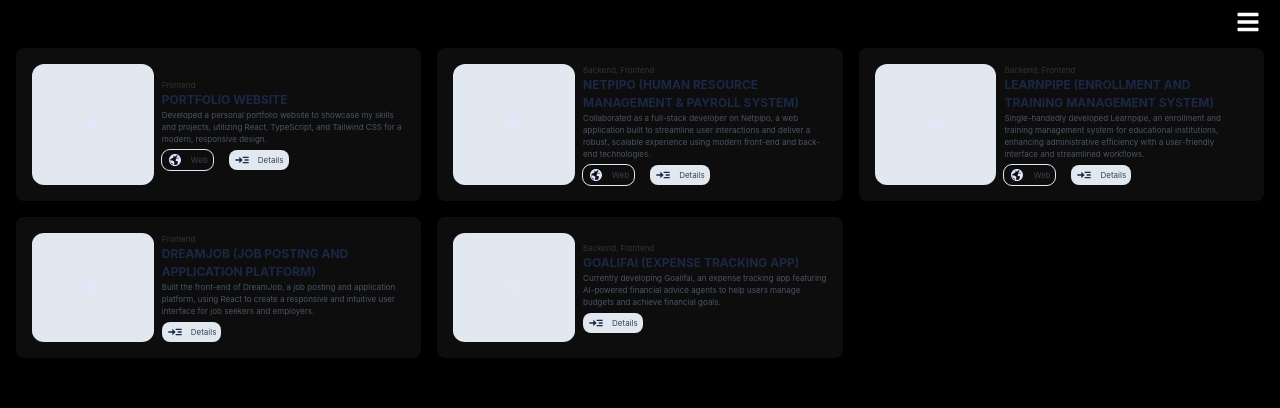
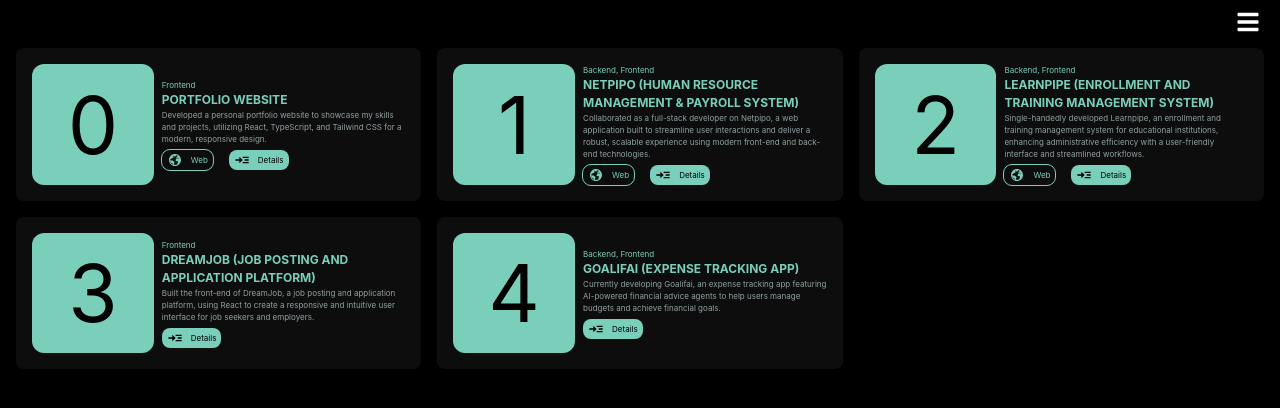
Before and after one commit to kabandapatrick2580/portfolio, a Next.js app in the folder portfolio/: page /projects in a window 1280 px wide. Shown: the top 408 px of the page. Built offline with nearby package versions, Linux system fonts and the light colour scheme.

Commit message:
Updated the project index

```diff
--- a/portfolio/components/Grid.tsx
+++ b/portfolio/components/Grid.tsx
@@ -142,7 +142,7 @@ const Sidebar = styled(motion.nav)<SidebarProps>`
   left: 0;
   width: 200px;
   height: 100%;
-  background: rgba(17, 24, 39, 0.95);
+  background: ${colors.cardBg};
   padding: 2rem;
   display: flex;
   flex-direction: column;
--- a/portfolio/components/Header_v2.tsx
+++ b/portfolio/components/Header_v2.tsx
@@ -72,7 +72,7 @@ const Sidebar = styled.div<SidebarProps>`
   right: ${({ $isOpen }) => ($isOpen ? '0' : '-100%')};
   width: 250px;
   height: 100vh;
-  background-color: ${colors.glassBg};
+  background-color: ${colors.cardBg};
   transition: right 0.5s ease-in-out;
   z-index: 1000;
   padding: 20px;
@@ -111,7 +111,7 @@ const NavLinks = styled.ul`
       font-size: 18px;
 
       &:hover {
-        color: #00ff88;
+        color: ${colors.textTertiary};
       }
     }
   }
--- a/portfolio/pages/projects/index.tsx
+++ b/portfolio/pages/projects/index.tsx
@@ -2,7 +2,7 @@
 import { projects } from "@/data/ProjectsData";
 import Link from "next/link";
 import Head from "next/head";
-import { ProjectBox, ProjectIcon, ProjectDetails, Subtitle, ProjectTittle, ProjectDescription, IconsRow, IconBox, IconBoxFill, IconLabel, ProjectsSection, Container } from '@/styles/Card.styled';
+import { ProjectBox, ProjectIcon, ProjectDetails, Subtitle, ProjectTittle, ProjectDescription, IconsRow, IconBox, IconBoxFill, IconLabel,IconLabel_2, ProjectsSection, Container } from '@/styles/Card.styled';
 import { PiStudentBold } from "react-icons/pi";
 import { MdReadMore } from "react-icons/md";
 import { LiaGlobeSolid } from "react-icons/lia";
@@ -21,7 +21,9 @@ export default function Projects() {
               key={project.id} // Use project.id instead of index
             >
               <ProjectIcon>
-                <PiStudentBold />
+                <span>
+                  {project.id}
+                </span>
               </ProjectIcon>
               <ProjectDetails>
                   <Subtitle>
@@ -42,7 +44,7 @@ export default function Projects() {
                         <Link href={`/projects/${project.id}`} passHref rel="noopener noreferrer">
                         <IconBoxFill>
                               <MdReadMore />
-                            <IconLabel>Details</IconLabel>
+                            <IconLabel_2>Details</IconLabel_2>
 
                         </IconBoxFill>
                         </Link>
--- a/portfolio/sections/Backend.tsx
+++ b/portfolio/sections/Backend.tsx
@@ -90,12 +90,15 @@ const BackendSkillsSection = () => {
         >
           Back-End
         </Title>
+
         <Description variants={itemVariants}>
-          I specialize in building robust, scalable back-end systems using Python and Node.js
-          frameworks, paired with relational and NoSQL databases. My projects showcase my ability to
-          create efficient APIs and manage complex data, and I’m dedicated to deepening my back-end
-          expertise.
+          After working for 2 years as an IT Support Specialist, I transitioned to back-end development, where I now focus on building robust server-side applications. My expertise includes Python, Django, Flask, and various databases like PostgreSQL and MongoDB. I enjoy creating efficient APIs and scalable architectures that power modern web applications.
         </Description>
+                <ButtonWrapper variants={itemVariants}>
+          <Button href="/projects" aria-label="View my back-end projects">
+            See My Projects
+          </Button>
+        </ButtonWrapper>
       <Container>
         <Grid variants={containerVariants} initial="hidden" animate="visible">
           {backendSkills[0].items.map((skill, index) => (
@@ -109,11 +112,7 @@ const BackendSkillsSection = () => {
           ))}
         </Grid>
 
-        <ButtonWrapper variants={itemVariants}>
-          <Button href="/projects" aria-label="View my back-end projects">
-            See My Projects
-          </Button>
-        </ButtonWrapper>
+
       </Container>
     </Section>
   );
--- a/portfolio/sections/DevOps.tsx
+++ b/portfolio/sections/DevOps.tsx
@@ -87,6 +87,14 @@ const DevOpsSkillsSection = () => {
         >
           DevOps Skills
         </Title>
+        <Description variants={itemVariants}>
+          Of all the projects that I have worked on, I also participated in designing, deploying, and maintaining robust DevOps pipelines and cloud infrastructure. My experience spans containerization, automation, and secure deployments, ensuring reliable and scalable solutions for modern web applications.
+        </Description>
+        <ButtonWrapper variants={itemVariants}>
+          <Button href="/projects" aria-label="View my DevOps projects">
+            See My Projects
+          </Button>
+        </ButtonWrapper>
         <Grid variants={containerVariants} initial="hidden" animate="visible">
           {devOpsSkills[0].items.map((skill, index) => (
             <Card key={index} variants={itemVariants}>
@@ -98,17 +106,7 @@ const DevOpsSkillsSection = () => {
             </Card>
           ))}
         </Grid>
-        <Description variants={itemVariants}>
-          I excel at streamlining deployment processes and ensuring secure, scalable infrastructure
-          using modern DevOps tools. My experience with Docker, Digital Ocean, and Nginx enables me
-          to deploy robust applications, and I’m committed to advancing my skills in cloud and server
-          management.
-        </Description>
-        <ButtonWrapper variants={itemVariants}>
-          <Button href="/projects" aria-label="View my DevOps projects">
-            See My Projects
-          </Button>
-        </ButtonWrapper>
+
       </Container>
     </Section>
   );
--- a/portfolio/sections/Seo.tsx
+++ b/portfolio/sections/Seo.tsx
@@ -80,6 +80,14 @@ const SEOSkillsSection = () => {
         >
           SEO Skills
         </Title>
+                <Description variants={itemVariants}>
+          With over two years of SEO expertise, I optimize websites to boost organic traffic and search rankings. My skills in keyword research, technical SEO, and analytics complement my full stack development, ensuring performant and discoverable web applications.
+        </Description>
+        <ButtonWrapper variants={itemVariants}>
+          <Button href="/projects" aria-label="View my SEO projects">
+            See My Projects
+          </Button>
+        </ButtonWrapper>
         <Grid variants={containerVariants} initial="hidden" animate="visible">
           {seoSkills[0].items.map((skill, index) => (
             <Card key={index} variants={itemVariants}>
@@ -91,14 +99,7 @@ const SEOSkillsSection = () => {
             </Card>
           ))}
         </Grid>
-        <Description variants={itemVariants}>
-          With over two years of SEO expertise, I optimize websites to boost organic traffic and search rankings. My skills in keyword research, technical SEO, and analytics complement my full stack development, ensuring performant and discoverable web applications.
-        </Description>
-        <ButtonWrapper variants={itemVariants}>
-          <Button href="/projects" aria-label="View my SEO projects">
-            See My Projects
-          </Button>
-        </ButtonWrapper>
+
       </Container>
     </Section>
   );
--- a/portfolio/styles/Card.styled.ts
+++ b/portfolio/styles/Card.styled.ts
@@ -24,7 +24,8 @@ const IconBox = styled(motion.div)`
   align-items: center;
   gap: 0.5rem;
   padding: 2px 5px;
-  outline: 1px solid #e2e8f0;
+  outline: 1px solid ${colors.textTertiary};
+  color: ${colors.textTertiary};
   border-radius: 0.5rem;
     &:hover {
     background-color: #cbd5e1; // gray-300
@@ -37,20 +38,27 @@ export const ContactIcon = styled.div`
   gap: 1rem;
   `;
 const IconBoxFill = styled(IconBox)`
-  background-color: #e2e8f0; // gray-200
-  color: #1a2745; // navy-800
+  background-color: ${colors.textTertiary};
   outline: none;
   cursor: pointer;
+  color: black;
   &:hover {
-    background-color: #cbd5e1; // gray-300
+    background-color: ${colors.textQuaternary};
+    color: black;
   }
   transition: background-color 0.3s ease;
   `;
 
 const IconLabel = styled.span`
   font-size: 0.5rem;
-  color: #374151;
+  color: ${colors.textTertiary};
 `;
+
+const IconLabel_2 = styled.span`
+  font-size: 0.5rem;
+  color: black;
+`
+
 const ProjectsSection = styled.div`
     display: grid;
     grid-template-columns: 1fr 1fr 1fr;
@@ -113,18 +121,18 @@ const ProjectDetails = styled.div`
 const Subtitle = styled.p`
   font-size: 8px;
   font-weight: 400;
-  color: #333;
+  color: ${colors.textTertiary};
   `;
 
 const ProjectTittle = styled.h4`
   font-size: 12px;
   font-weight: bold;
-  color: #1a2745; // navy-800
+  color: ${colors.textTertiary}
 `;
 const ProjectDescription = styled.p`
   font-size: 8px;
   font-weight: 400;
-  color: #4b5563;
+  color: ${colors.textColor};
   @media (max-width: 768px) {
     max-width: 100%;
     white-space: normal;
@@ -133,12 +141,15 @@ const ProjectDescription = styled.p`
 
 const ProjectIcon = styled.div`
   height: 100%;
-  background-color: #e2e8f0; // gray-200
+  background-color: ${colors.textTertiary}; // gray-200
   border-radius: 10%;
   display: flex;
   align-items: center;
   justify-content: center;
+  font-size: 5rem;
+  color: black;
 `;
+
 
 const iconColor = styled.span`
   color: #1a2745; // navy-800
@@ -212,6 +223,7 @@ export {
   ProjectDescription,
   ProjectIcon,
   iconColor,
+  IconLabel_2
 };
 
 export const TwoColumns = styled(motion.div)`
--- a/portfolio/styles/constants.ts
+++ b/portfolio/styles/constants.ts
@@ -13,7 +13,7 @@ export const colors = {
   textPrimary: '#e0e7ff',
   textSecondary: '#c4b5fd',
   accent: '#ffd64f',
-  cardBg: 'rgba(17, 24, 39, 0.8)',
+  cardBg: 'black',
   glassBg: 'rgba(255, 255, 255, 0.05)',
   border: 'rgba(255, 255, 255, 0.1)',
   textTertiary: '#7acfbb',
```
